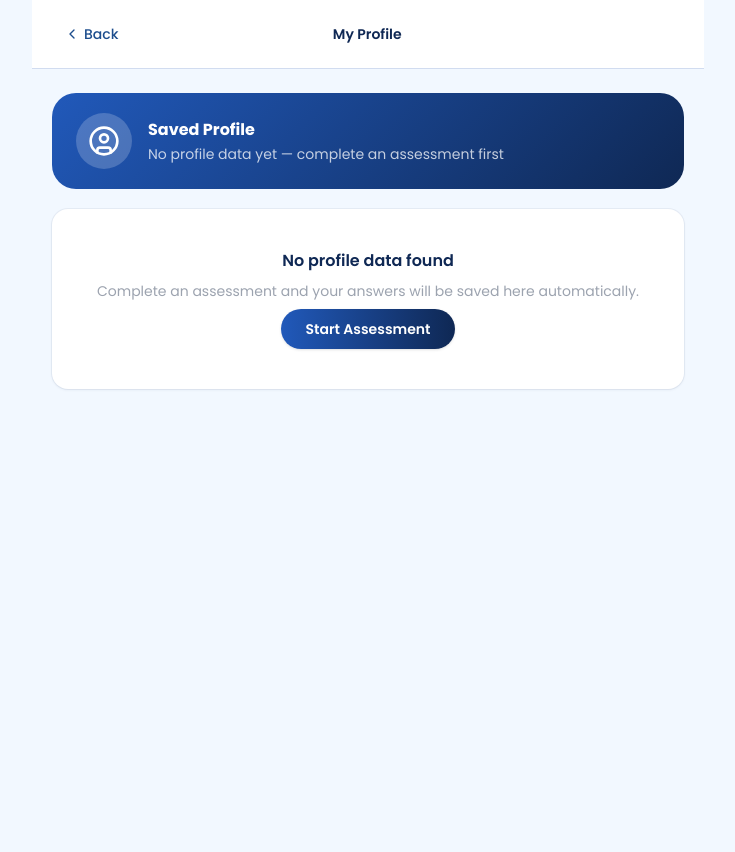
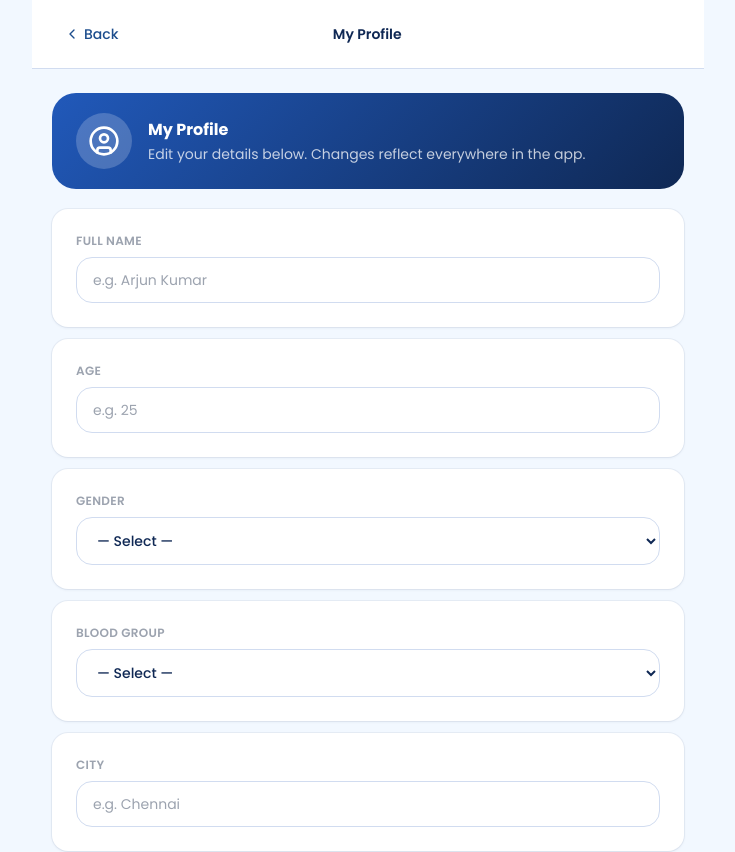
Before and after one commit to Roshan-J-7/DEEPBLUE-FINALS, a React (Vite) app: page /profile in a window 1280 px wide. Shown: the top 852 px of the page, without its empty margins (272-1007 px from the left). Before the commit the page ends 800 px from the top, so only its background shows below. Built offline with nearby package versions, Linux system fonts and the light colour scheme.

Commit message:
fix: ProfilePage - canonical fields, dropdowns for gender/blood group, reflects everywhere on save

```diff
--- a/src/pages/ProfilePage.tsx
+++ b/src/pages/ProfilePage.tsx
@@ -1,50 +1,47 @@
 import { useState, useEffect } from 'react'
 import { useNavigate } from 'react-router-dom'
-import { ChevronLeft, Save, Trash2, UserCircle } from 'lucide-react'
+import { ChevronLeft, Save, UserCircle, Check } from 'lucide-react'
 import { profileStore } from '../store/healthStore'
 
-interface ProfileRow {
-  questionId: string
-  questionText: string
-  answerText: string
-}
+// Canonical question definitions — single source of truth for profile fields
+const PROFILE_QUESTIONS = [
+  { id: 'name',        label: 'Full Name',    text: 'What is your full name?',       type: 'text'   as const, placeholder: 'e.g. Arjun Kumar' },
+  { id: 'age',         label: 'Age',          text: 'How old are you?',              type: 'number' as const, placeholder: 'e.g. 25' },
+  { id: 'gender',      label: 'Gender',       text: 'What is your gender?',          type: 'select' as const, options: ['Male', 'Female', 'Other'] },
+  { id: 'blood_group', label: 'Blood Group',  text: 'What is your blood group?',     type: 'select' as const, options: ['A+', 'A-', 'B+', 'B-', 'O+', 'O-', 'AB+', 'AB-', 'Unknown'] },
+  { id: 'city',        label: 'City',         text: 'Which city do you live in?',    type: 'text'   as const, placeholder: 'e.g. Chennai' },
+  { id: 'occupation',  label: 'Occupation',   text: 'What is your occupation?',      type: 'text'   as const, placeholder: 'e.g. Software Engineer' },
+]
 
 export default function ProfilePage() {
   const navigate = useNavigate()
-  const [rows,    setRows]    = useState<ProfileRow[]>([])
-  const [saved,   setSaved]   = useState(false)
-  const [cleared, setCleared] = useState(false)
+  const [values, setValues] = useState<Record<string, string>>({})
+  const [saved,  setSaved]  = useState(false)
 
   useEffect(() => {
-    const map = profileStore._read()
-    setRows(
-      Object.entries(map).map(([questionId, v]) => ({
-        questionId,
-        questionText: v.questionText,
-        answerText:   v.answerText,
-      }))
-    )
+    const initial: Record<string, string> = {}
+    for (const q of PROFILE_QUESTIONS) {
+      const stored = profileStore.get(q.id) ?? profileStore.findByText(q.text)
+      initial[q.id] = stored?.answerText ?? ''
+    }
+    setValues(initial)
   }, [])
 
-  function handleChange(questionId: string, value: string) {
-    setRows(prev =>
-      prev.map(r => r.questionId === questionId ? { ...r, answerText: value } : r)
-    )
+  function handleChange(id: string, value: string) {
+    setValues(prev => ({ ...prev, [id]: value }))
     setSaved(false)
   }
 
   function handleSave() {
-    rows.forEach(r => profileStore.set(r.questionId, r.questionText, r.answerText))
+    for (const q of PROFILE_QUESTIONS) {
+      const val = (values[q.id] ?? '').trim()
+      if (val) profileStore.set(q.id, q.text, val)
+    }
     setSaved(true)
-    setTimeout(() => setSaved(false), 2000)
+    setTimeout(() => setSaved(false), 2500)
   }
 
-  function handleClearAll() {
-    if (!confirm('Clear all saved profile data? This cannot be undone.')) return
-    localStorage.removeItem('HA_PROFILE_ANSWERS')
-    setRows([])
-    setCleared(true)
-  }
+  const name = values['name']?.trim() || null
 
   return (
     <div className="min-h-screen page-enter" style={{ background: 'var(--bg-page)' }}>
@@ -69,72 +66,58 @@ export default function ProfilePage() {
             <UserCircle className="w-8 h-8 text-white" />
           </div>
           <div>
-            <p className="font-bold text-base">Saved Profile</p>
+            <p className="font-bold text-base">{name ?? 'My Profile'}</p>
             <p className="text-sm opacity-75 mt-0.5">
-              {rows.length > 0
-                ? `${rows.length} answer${rows.length > 1 ? 's' : ''} stored from your questionnaire`
-                : 'No profile data yet — complete an assessment first'}
+              Edit your details below. Changes reflect everywhere in the app.
             </p>
           </div>
         </div>
 
-        {/* Empty state */}
-        {rows.length === 0 && !cleared && (
-          <div className="card text-center space-y-2 py-10">
-            <p className="font-semibold" style={{ color: 'var(--navy)' }}>No profile data found</p>
-            <p className="text-sm" style={{ color: 'var(--hint)' }}>
-              Complete an assessment and your answers will be saved here automatically.
-            </p>
-            <button onClick={() => navigate('/assessment')} className="btn-primary mt-4 text-sm px-6 py-2.5">
-              Start Assessment
-            </button>
-          </div>
-        )}
+        {/* Fields */}
+        <div className="space-y-3">
+          {PROFILE_QUESTIONS.map(q => (
+            <div key={q.id} className="card space-y-2">
+              <label
+                className="text-xs font-semibold uppercase tracking-wide block"
+                style={{ color: 'var(--hint)' }}
+              >
+                {q.label}
+              </label>
 
-        {cleared && (
-          <div className="card text-center py-8" style={{ borderColor: '#C5E1A5', background: '#F1F8E9' }}>
-            <p className="font-semibold text-sm" style={{ color: '#2E7D32' }}>Profile data cleared.</p>
-          </div>
-        )}
+              {q.type === 'select' ? (
+                <select
+                  value={values[q.id] ?? ''}
+                  onChange={e => handleChange(q.id, e.target.value)}
+                  className="input-field text-sm w-full"
+                  style={{ cursor: 'pointer' }}
+                >
+                  <option value="">— Select —</option>
+                  {q.options.map(opt => (
+                    <option key={opt} value={opt}>{opt}</option>
+                  ))}
+                </select>
+              ) : (
+                <input
+                  type={q.type === 'number' ? 'number' : 'text'}
+                  value={values[q.id] ?? ''}
+                  onChange={e => handleChange(q.id, e.target.value)}
+                  placeholder={'placeholder' in q ? q.placeholder : ''}
+                  className="input-field text-sm w-full"
+                  min={q.type === 'number' ? 1 : undefined}
+                  max={q.type === 'number' ? 120 : undefined}
+                />
+              )}
+            </div>
+          ))}
+        </div>
 
-        {/* Editable rows */}
-        {rows.length > 0 && (
-          <div className="space-y-3">
-            {rows.map(r => (
-              <div key={r.questionId} className="card space-y-2">
-                <p className="text-xs font-semibold uppercase tracking-wide" style={{ color: 'var(--hint)' }}>
-                  {r.questionText}
-                </p>
-                <input
-                  type="text"
-                  value={r.answerText}
-                  onChange={e => handleChange(r.questionId, e.target.value)}
-                  className="input-field text-sm"
-                  placeholder="Enter answer..."
-                />
-              </div>
-            ))}
-          </div>
-        )}
-
-        {/* Actions */}
-        {rows.length > 0 && (
-          <div className="space-y-3">
-            <button
-              onClick={handleSave}
-              className="btn-primary w-full py-3.5 text-sm"
-            >
-              {saved ? '✓ Saved!' : <><Save className="w-4 h-4" /> Save Changes</>}
-            </button>
-            <button
-              onClick={handleClearAll}
-              className="w-full py-3 text-sm font-medium flex items-center justify-center gap-2 rounded-2xl transition-all"
-              style={{ background: '#FFF0F0', color: '#B71C1C' }}
-            >
-              <Trash2 className="w-4 h-4" /> Clear All Profile Data
-            </button>
-          </div>
-        )}
+        {/* Save */}
+        <button onClick={handleSave} className="btn-primary w-full py-3.5 text-sm">
+          {saved
+            ? <><Check className="w-4 h-4" /> Saved!</>
+            : <><Save className="w-4 h-4" /> Save Changes</>
+          }
+        </button>
 
       </div>
     </div>
```
